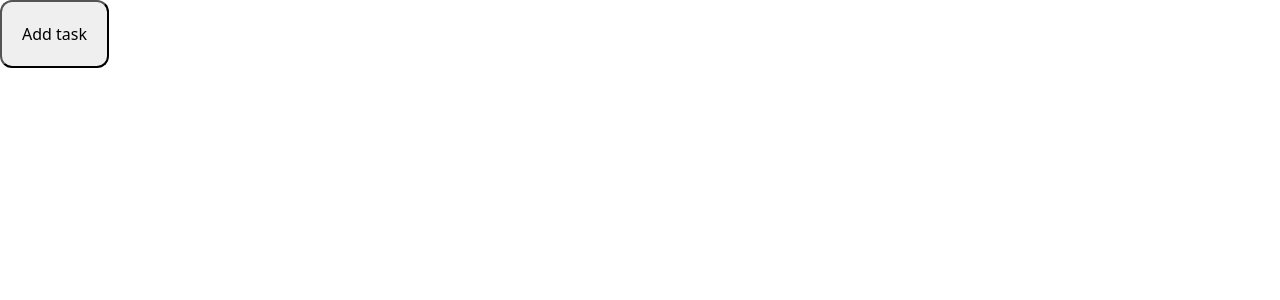
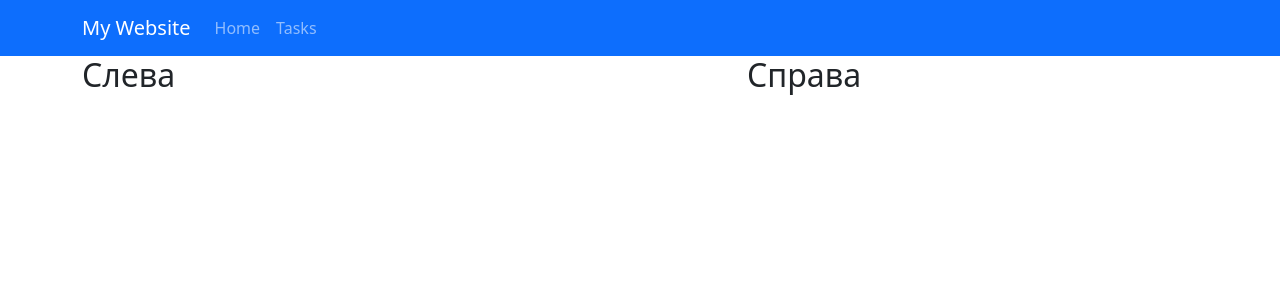
Before and after one commit to MagisterUnivers/VIATEC-test-task, a React (Create React App) app in the folder just-for-fun/: page /main/tasks in a window 1280 px wide. Shown: the top 300 px of the page. Built offline with nearby package versions, Linux system fonts and the light colour scheme.

Commit message:
ADD: Header, Layout, Routes

```diff
--- a/just-for-fun/src/components/App.jsx
+++ b/just-for-fun/src/components/App.jsx
@@ -1,32 +1,34 @@
-import { useEffect, useState } from 'react';
-import { Button } from './Button/Button';
-import { MyModal } from '../components/Modal/Modal';
+import { Route, Routes } from 'react-router';
+import { HomePage } from '../pages/HomePage/HomePage';
+import TasksPage from '../pages/TasksPage/TasksPage';
+import { PublicRoute } from '../routes/PublicRoute';
+import { Layout } from '../components/Layout/Layout';
+import WelcomeButtons from './WelcomeButtons/WelcomeButtons';
 
 export const App = () => {
-	const [isModalActive, setIsModalActive] = useState(false);
-
-	useEffect(() => {
-		if (isModalActive) {
-			document.body.classList.add('modal-open');
-		} else {
-			document.body.classList.remove('modal-open');
-		}
-	}, [isModalActive]);
-
 	return (
 		<>
-			<Button
-				text="Add task"
-				width="232px"
-				height="60px"
-				onClick={() => setIsModalActive(true)}
-			/>
-			{isModalActive && (
-				<MyModal
-					isModalActive={isModalActive}
-					setActive={setIsModalActive}
-				></MyModal>
-			)}
+			<Routes>
+				<Route path="/" element={<WelcomeButtons />} />
+				<Route path="/main" element={<Layout />}>
+					<Route
+						path="tasks"
+						element={
+							<PublicRoute>
+								<TasksPage />
+							</PublicRoute>
+						}
+					/>
+					<Route
+						path="home"
+						element={
+							<PublicRoute>
+								<HomePage />
+							</PublicRoute>
+						}
+					/>
+				</Route>
+			</Routes>
 		</>
 	);
 };
--- /dev/null
+++ b/just-for-fun/src/components/Header/Header.jsx
@@ -0,0 +1,42 @@
+import { Link } from 'react-router-dom';
+
+const Header = () => {
+	return (
+		<nav className="navbar navbar-expand-lg navbar-dark bg-primary">
+			<div className="container">
+				<Link to="/" className="navbar-brand">
+					My Website
+				</Link>
+
+				<button
+					className="navbar-toggler"
+					type="button"
+					data-bs-toggle="collapse"
+					data-bs-target="#navbarNav"
+					aria-controls="navbarNav"
+					aria-expanded="false"
+					aria-label="Toggle navigation"
+				>
+					<span className="navbar-toggler-icon"></span>
+				</button>
+
+				<div className="collapse navbar-collapse" id="navbarNav">
+					<ul className="navbar-nav ml-auto">
+						<li className="nav-item">
+							<Link to="/main/home" className="nav-link">
+								Home
+							</Link>
+						</li>
+						<li className="nav-item">
+							<Link to="/main/tasks" className="nav-link">
+								Tasks
+							</Link>
+						</li>
+					</ul>
+				</div>
+			</div>
+		</nav>
+	);
+};
+
+export default Header;
--- /dev/null
+++ b/just-for-fun/src/components/Layout/Layout.jsx
@@ -0,0 +1,49 @@
+import { Outlet } from 'react-router-dom';
+// import { Suspense } from 'react';
+import { useState } from 'react';
+import { useEffect } from 'react';
+import { StyledToTopBtn } from './Layout.styled';
+import { BsFillArrowUpCircleFill } from 'react-icons/bs';
+import Header from '../Header/Header';
+
+export const Layout = () => {
+	const [isVisible, setIsVisible] = useState(false);
+
+	useEffect(() => {
+		const handleScroll = () => {
+			const currentScrollPos = window.scrollY;
+			if (currentScrollPos > 400) {
+				setIsVisible(true);
+			} else {
+				setIsVisible(false);
+			}
+		};
+
+		window.addEventListener('scroll', handleScroll);
+
+		return () => window.removeEventListener('scroll', handleScroll);
+	}, []);
+
+	const scrollToTop = (top = 0) => {
+		window.scrollTo({
+			top,
+			behavior: 'smooth'
+		});
+	};
+
+	return (
+		<>
+			<Header />
+			<main>
+				{/* <Suspense fallback={}> */}
+				<Outlet />
+				{/* </Suspense> */}
+			</main>
+			{isVisible && (
+				<StyledToTopBtn type="button" onClick={scrollToTop}>
+					<BsFillArrowUpCircleFill color="var(--accent" size="60" />
+				</StyledToTopBtn>
+			)}
+		</>
+	);
+};
--- /dev/null
+++ b/just-for-fun/src/components/Layout/Layout.styled.js
@@ -0,0 +1,14 @@
+import styled from 'styled-components';
+
+export const StyledToTopBtn = styled.button`
+	position: fixed;
+	bottom: 20px;
+	right: 20px;
+
+	transition: transform var(--time-dur-func);
+
+	&:hover,
+	&:focus {
+		transform: scale(1) rotateY(180deg);
+	}
+`;
--- /dev/null
+++ b/just-for-fun/src/components/WelcomeButtons/WelcomeButtons.jsx
@@ -0,0 +1,18 @@
+import { Link } from 'react-router-dom';
+
+const WelcomeButtons = () => {
+	return (
+		<div className="d-flex justify-content-center align-items-center vh-100">
+			<div className="text-center">
+				<Link to="/main/home" className="btn btn-primary mx-2">
+					Go to Home
+				</Link>
+				<Link to="/main/tasks" className="btn btn-secondary mx-2">
+					Go to Tasks
+				</Link>
+			</div>
+		</div>
+	);
+};
+
+export default WelcomeButtons;
--- a/just-for-fun/src/index.js
+++ b/just-for-fun/src/index.js
@@ -1,10 +1,13 @@
 import React from 'react';
 import ReactDOM from 'react-dom/client';
+import { BrowserRouter } from 'react-router-dom';
 import { App } from '../src/components/App';
 
 const root = ReactDOM.createRoot(document.getElementById('root'));
 root.render(
 	<React.StrictMode>
-		<App />
+		<BrowserRouter basename="/">
+			<App />
+		</BrowserRouter>
 	</React.StrictMode>
 );
--- a/just-for-fun/src/pages/HomePage/HomePage.jsx
+++ b/just-for-fun/src/pages/HomePage/HomePage.jsx
@@ -1,7 +1,27 @@
-import React from 'react';
+import React, { useEffect, useState } from 'react';
+import { MyModal } from '../../components/Modal/Modal';
+import { Button } from '../../components/Button/Button';
 
-const HomePage = () => {
-	return <div>HomePage</div>;
+export const HomePage = () => {
+	const [isModalActive, setIsModalActive] = useState(false);
+
+	// useEffect(() => {
+	// 	if (isModalActive) {
+	// 		document.body.classList.add('modal-open');
+	// 	} else {
+	// 		document.body.classList.remove('modal-open');
+	// 	}
+	// }, [isModalActive]);
+
+	return (
+		<>
+			<Button text="Add task" onClick={() => setIsModalActive(true)} />
+			{isModalActive && (
+				<MyModal
+					isModalActive={isModalActive}
+					setActive={setIsModalActive}
+				></MyModal>
+			)}
+		</>
+	);
 };
-
-export default HomePage;
--- a/just-for-fun/src/pages/TasksPage/TasksPage.jsx
+++ b/just-for-fun/src/pages/TasksPage/TasksPage.jsx
@@ -1,7 +1,24 @@
 import React from 'react';
 
 const TasksPage = () => {
-	return <div>TasksPage</div>;
+	return (
+		<div className="container">
+			<div className="row">
+				{/* Левая колонка */}
+				<div className="col-md-6">
+					<h2>Слева</h2>
+					{/* Добавьте содержимое левой колонки здесь */}
+				</div>
+				{/* Разделяющая линия */}
+				<div className="col-md-1 divider">{/* Вертикальная линия */}</div>
+				{/* Правая колонка */}
+				<div className="col-md-5">
+					<h2>Справа</h2>
+					{/* Добавьте содержимое правой колонки здесь */}
+				</div>
+			</div>
+		</div>
+	);
 };
 
 export default TasksPage;
--- /dev/null
+++ b/just-for-fun/src/routes/PublicRoute.jsx
@@ -0,0 +1,3 @@
+export const PublicRoute = ({ children }) => {
+	return children;
+};
```
Also changed, not shown: just-for-fun/src/components/Header/Header.styled.js (added, +9 -0 lines).
